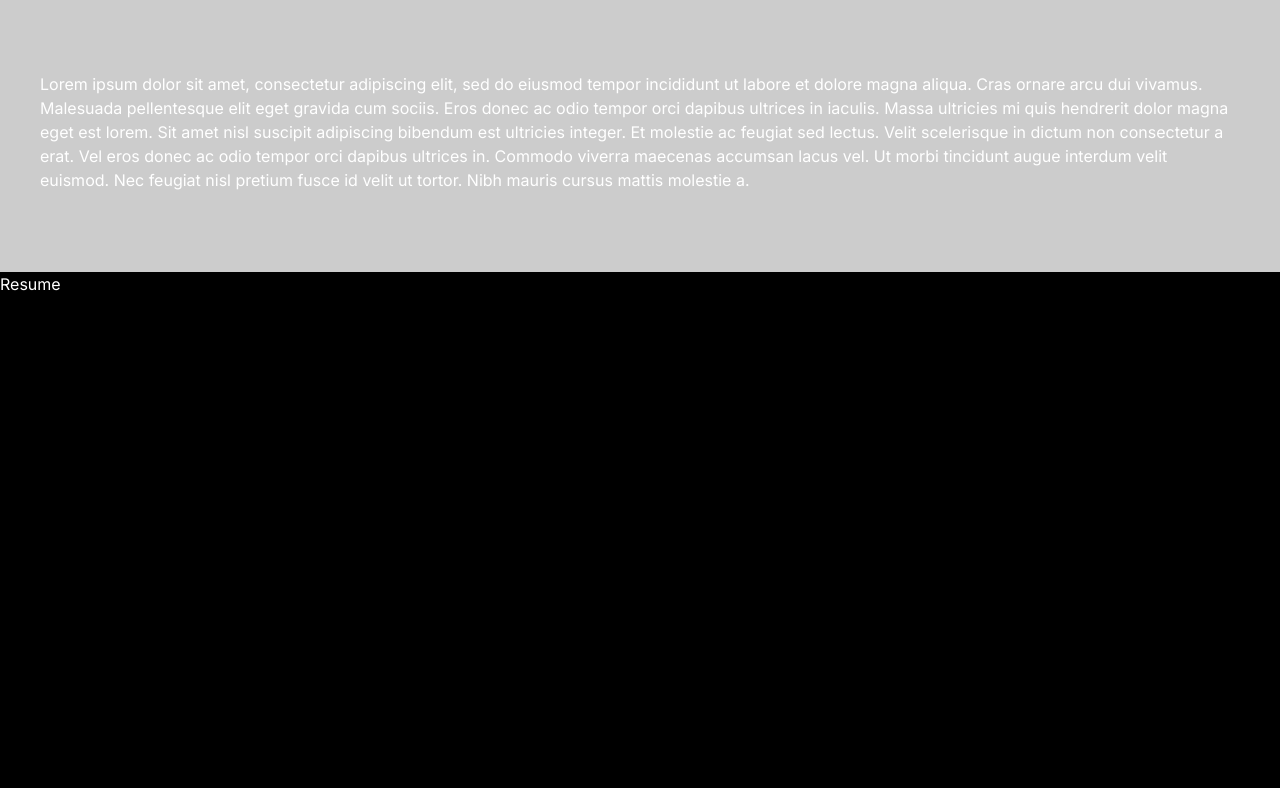
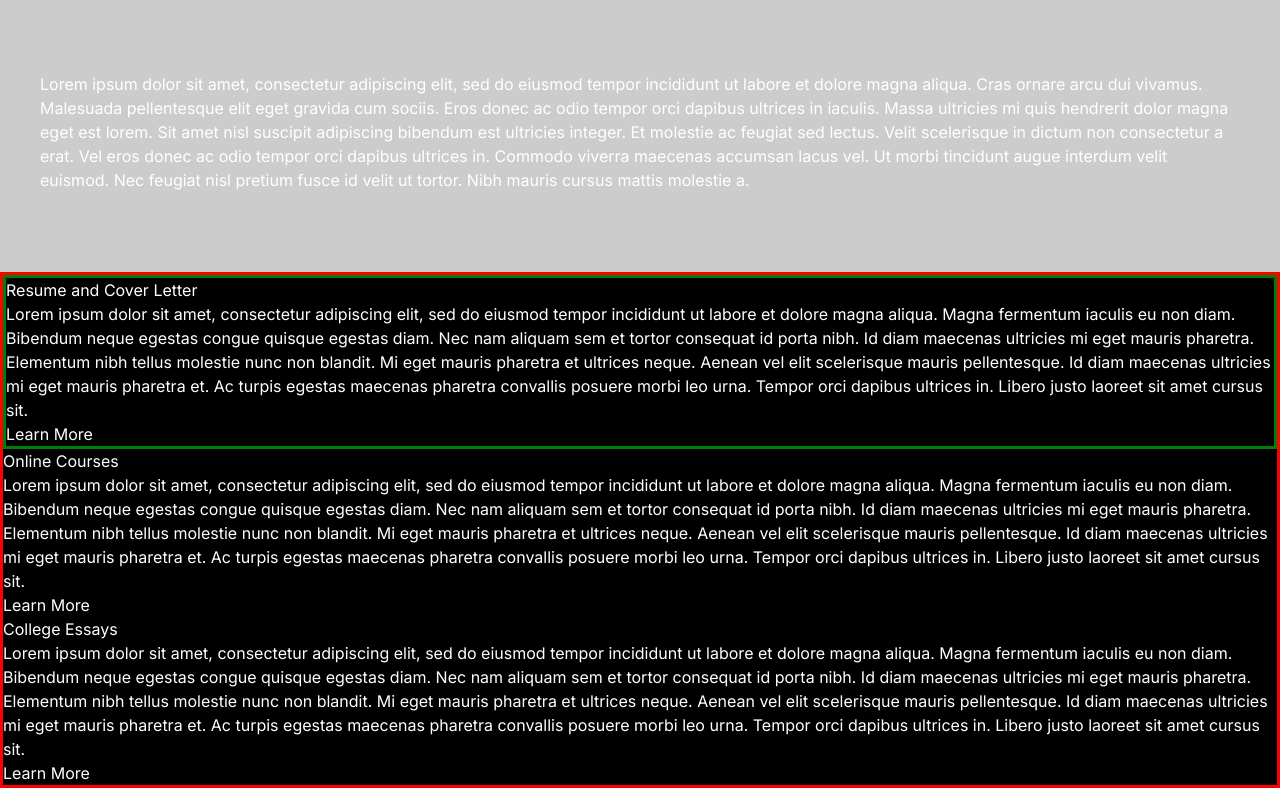
Before and after one commit to open-meadow/resume-courses, a Next.js app: page / in a window 1280 px wide. Shown: the part 450-1238 px from the top of the page. Before the commit the page ends 800 px from the top, so only its background shows below. Built offline with nearby package versions, Linux system fonts and the light colour scheme.

Commit message:
Initialize sass

```diff
--- a/package.json
+++ b/package.json
@@ -23,5 +23,8 @@
     "react-dom": "18.2.0",
     "tailwindcss": "3.3.2",
     "typescript": "5.1.3"
+  },
+  "devDependencies": {
+    "sass": "^1.63.6"
   }
 }
--- a/src/app/components/BigButtons.tsx
+++ b/src/app/components/BigButtons.tsx
@@ -1,9 +1,23 @@
 import React from "react";
 
 export default function BigButtons() {
-    return(
-        <div>
-            <p>Resume</p>
-        </div>
-    )
+  return (
+    <div className="bigButtons">
+      <div className="bigButtons--single">
+        <h1>Resume and Cover Letter</h1>
+        <p>Lorem ipsum dolor sit amet, consectetur adipiscing elit, sed do eiusmod tempor incididunt ut labore et dolore magna aliqua. Magna fermentum iaculis eu non diam. Bibendum neque egestas congue quisque egestas diam. Nec nam aliquam sem et tortor consequat id porta nibh. Id diam maecenas ultricies mi eget mauris pharetra. Elementum nibh tellus molestie nunc non blandit. Mi eget mauris pharetra et ultrices neque. Aenean vel elit scelerisque mauris pellentesque. Id diam maecenas ultricies mi eget mauris pharetra et. Ac turpis egestas maecenas pharetra convallis posuere morbi leo urna. Tempor orci dapibus ultrices in. Libero justo laoreet sit amet cursus sit.</p>
+        <button>Learn More</button>
+      </div>
+      <div>
+        <h1>Online Courses</h1>
+        <p>Lorem ipsum dolor sit amet, consectetur adipiscing elit, sed do eiusmod tempor incididunt ut labore et dolore magna aliqua. Magna fermentum iaculis eu non diam. Bibendum neque egestas congue quisque egestas diam. Nec nam aliquam sem et tortor consequat id porta nibh. Id diam maecenas ultricies mi eget mauris pharetra. Elementum nibh tellus molestie nunc non blandit. Mi eget mauris pharetra et ultrices neque. Aenean vel elit scelerisque mauris pellentesque. Id diam maecenas ultricies mi eget mauris pharetra et. Ac turpis egestas maecenas pharetra convallis posuere morbi leo urna. Tempor orci dapibus ultrices in. Libero justo laoreet sit amet cursus sit.</p>
+        <button>Learn More</button>
+      </div>
+      <div>
+        <h1>College Essays</h1>
+        <p>Lorem ipsum dolor sit amet, consectetur adipiscing elit, sed do eiusmod tempor incididunt ut labore et dolore magna aliqua. Magna fermentum iaculis eu non diam. Bibendum neque egestas congue quisque egestas diam. Nec nam aliquam sem et tortor consequat id porta nibh. Id diam maecenas ultricies mi eget mauris pharetra. Elementum nibh tellus molestie nunc non blandit. Mi eget mauris pharetra et ultrices neque. Aenean vel elit scelerisque mauris pellentesque. Id diam maecenas ultricies mi eget mauris pharetra et. Ac turpis egestas maecenas pharetra convallis posuere morbi leo urna. Tempor orci dapibus ultrices in. Libero justo laoreet sit amet cursus sit.</p>
+        <button>Learn More</button>
+      </div>
+    </div>
+  );
 }
--- /dev/null
+++ b/src/app/components/Footer.tsx
@@ -0,0 +1,14 @@
+import React from "react";
+
+export default function BigButtons() {
+  return (
+    <footer>
+      <ul>
+        <li>Resume</li>
+        <li>Cover Letter</li>
+        <li>Online Courses</li>
+        <li>Essay</li>
+      </ul>
+    </footer>
+  );
+}
--- /dev/null
+++ b/src/app/components/page.scss
@@ -0,0 +1,7 @@
+.bigButtons {
+    border: 3px solid red;
+
+    &--single {
+        border: 3px solid green;
+    }
+}
--- a/src/app/page.tsx
+++ b/src/app/page.tsx
@@ -1,7 +1,8 @@
-import Image from "next/image";
 import Nav from "./components/Navigation";
 import Middle from "./components/Middle";
 import BigButtons from "./components/BigButtons";
+
+import "./components/page.scss"
 
 export default function Home() {
   return (
```
Also changed, not shown: 1 other file (tests, documents, lock files or other folders).
